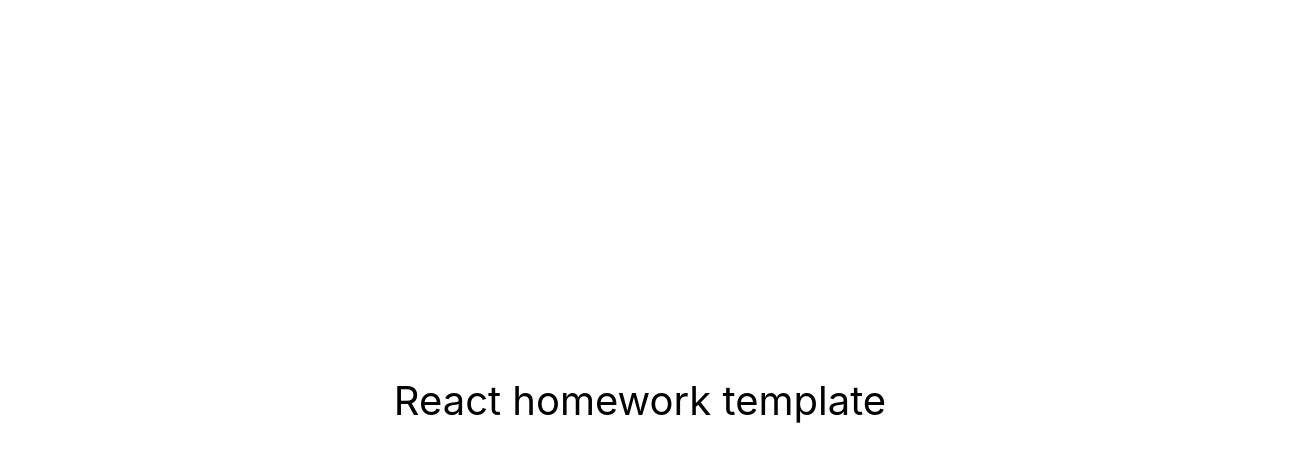
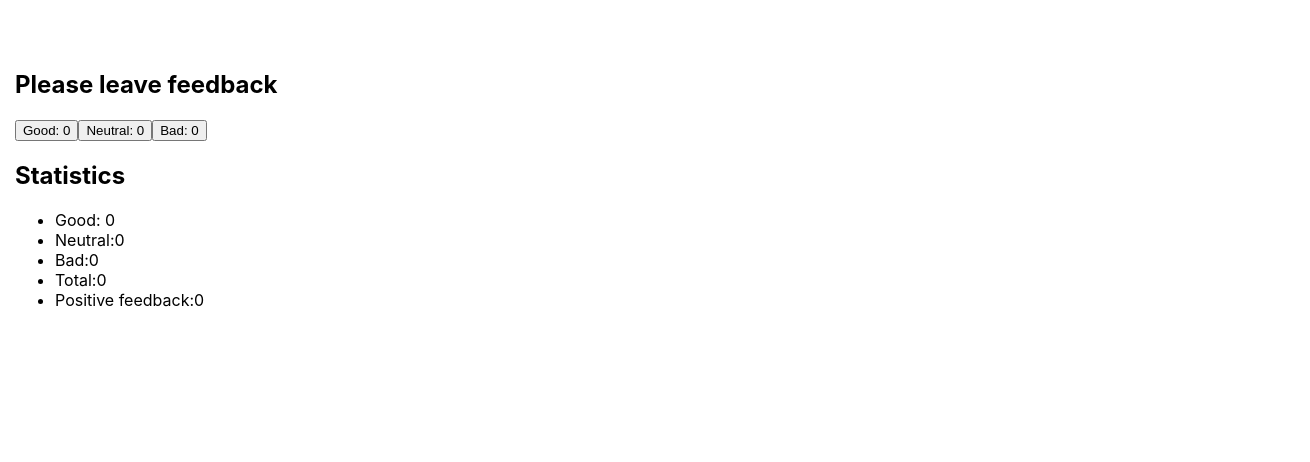
Before and after one commit to Olek9508/goit-react-hw-02-feedback, a React (Create React App) app: page / in a window 1280 px wide. Shown: the top 462 px of the page, 1310 px wide, since content can reach past the window. Built offline with nearby package versions, Linux system fonts and the light colour scheme.

Commit message:
make render add basic logic

```diff
--- a/src/components/App.jsx
+++ /dev/null
@@ -1,16 +0,0 @@
-export const App = () => {
-  return (
-    <div
-      style={{
-        height: '100vh',
-        display: 'flex',
-        justifyContent: 'center',
-        alignItems: 'center',
-        fontSize: 40,
-        color: '#010101'
-      }}
-    >
-      React homework template
-    </div>
-  );
-};
--- /dev/null
+++ b/src/components/App/App.jsx
@@ -0,0 +1,12 @@
+import { Container, Section } from "./App.styled";
+import { Statistics } from "components/Statistic/Statistic";
+
+export const App = () => {
+  return (
+    <Container>
+    <Section title = "Feedback statisctisc">
+      <Statistics good={0} neutral={0} bad={0} total={0} positivePercentage={0} />
+    </Section>
+    </Container>
+      );
+};
--- /dev/null
+++ b/src/components/App/App.styled.jsx
@@ -0,0 +1,13 @@
+import styled from '@emotion/styled'
+
+export const Container = styled.div`
+  width: 100%;
+  padding-left: 15px;
+  padding-right: 15px;
+  margin-left: auto;
+  margin-right: auto;`
+  ;
+
+export const Section = styled.section`
+  padding-top: 50px;
+`
--- /dev/null
+++ b/src/components/Statistic/Statistic.jsx
@@ -0,0 +1,74 @@
+import  { Component } from "react";
+
+
+export class Statistics extends Component {
+
+static defaultProps = {
+    good: 0,
+    neutral: 0,
+    bad: 0,
+    total: 0,
+    positivePercentage: 0,
+    }
+
+
+state = {
+  good: this.props.good,
+  neutral: this.props.neutral,
+  bad: this.props.bad,
+    }
+
+    addPoint = () => {
+        this.setState(prevState => ({
+        good: prevState.good + 1,
+        neutral: prevState.neutral + 1,
+        bad: prevState.bad + 1,
+        }))
+    }
+
+    // handleAddPointGood = () => {
+    //     this.setState(prevState => ({
+    //         good: prevState.good + 1,
+    //     }))
+    // }
+    //     handleAddPointNeutral = () => {
+    //     this.setState(prevState => ({
+    //         neutral: prevState.neutral + 1,
+    //     }))
+    // }
+
+    //     handleAddPointBad = () => {
+    //     this.setState(prevState => ({
+    //         bad: prevState.bad + 1,
+    //     }))
+    // }
+
+    countTotalFeedback() { };
+
+    countPositiveFeedbackPercentage() { };
+
+    render() {
+        return (
+    <div>
+        <div>
+            <h2>Please leave feedback</h2>
+                <button type="button" onClick={this.addPoint}>Good: {this.state.good}</button>
+                <button type="button" onClick={this.addPoint}>Neutral: {this.state.neutral}</button>
+                <button type="button" onClick={this.addPoint}>Bad: {this.state.bad}</button>
+        </div>
+
+
+        <div>
+        <h2>Statistics</h2>
+        <ul>
+            <li>Good: {this.state.good}</li>
+            <li>Neutral:{this.state.neutral}</li>
+            <li>Bad:{this.state.bad}</li>
+            <li>Total:{this.props.total }</li>
+            <li>Positive feedback:{this.props.positivePercentage }</li>
+        </ul>
+        </div>
+    </div>
+        )
+    }
+}
--- a/src/index.js
+++ b/src/index.js
@@ -1,6 +1,6 @@
 import React from 'react';
 import ReactDOM from 'react-dom/client';
-import { App } from 'components/App';
+import { App } from './components/App/App.jsx';
 import './index.css';
 
 ReactDOM.createRoot(document.getElementById('root')).render(
```
Also changed, not shown: src/components/Feeedback/FeedbackOptions.jsx (added).
